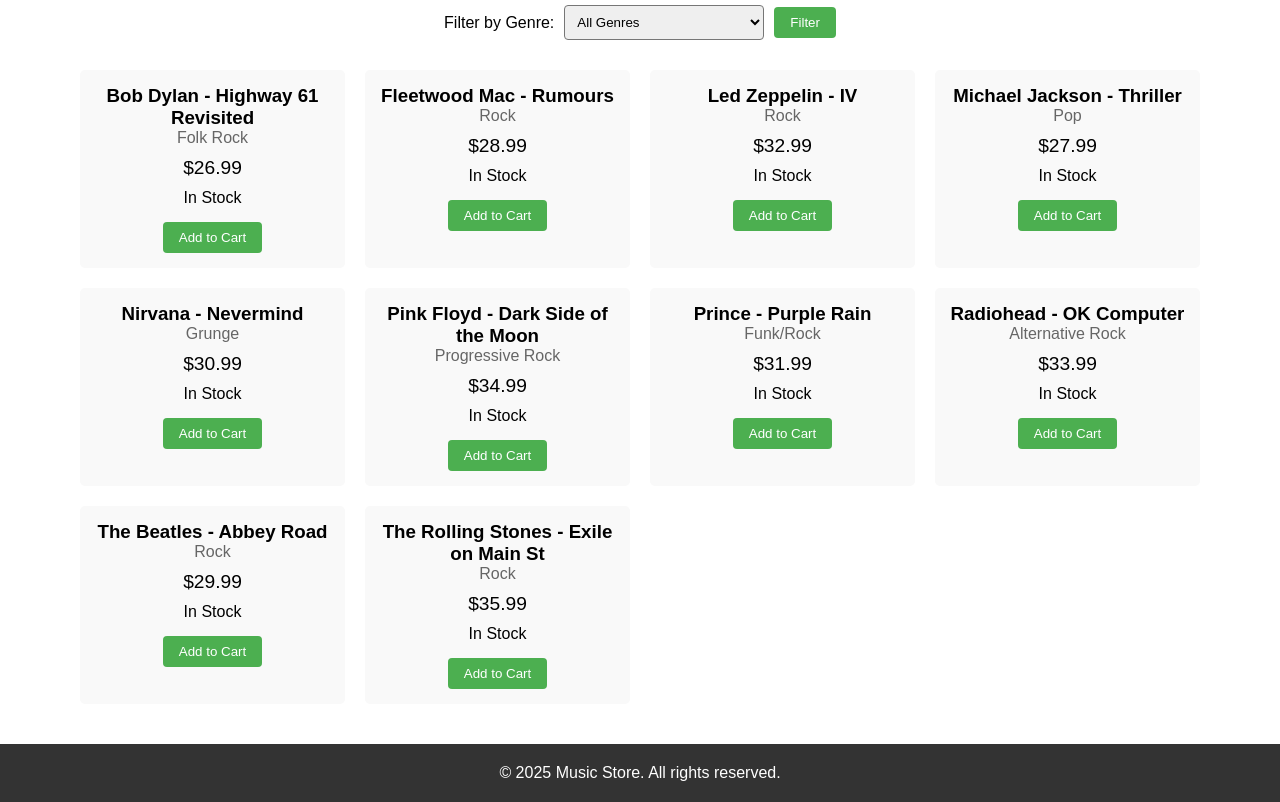
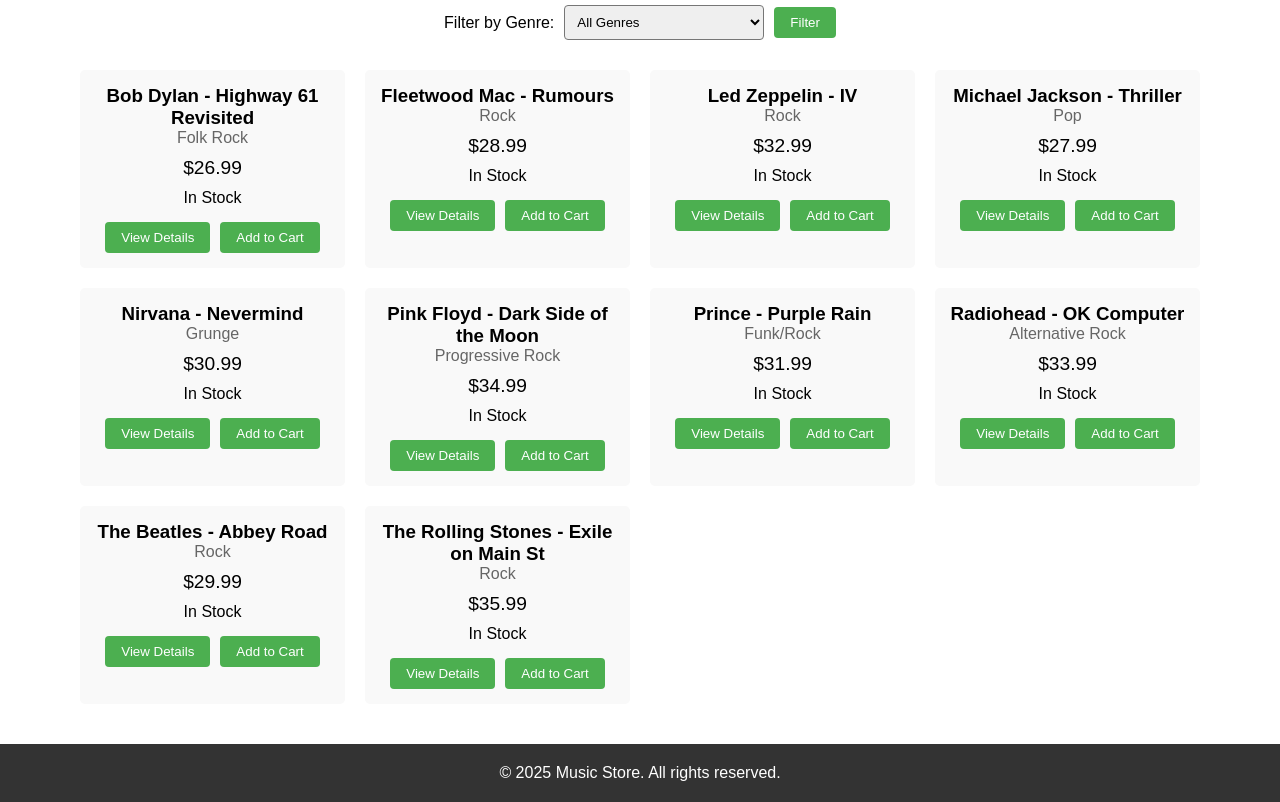
Before and after one commit to jermarthecar/466, a PHP site: page /customer/products.php in a window 1280 px wide. Shown: the part 146-948 px from the top of the page. Run offline with PHP 8.4, Linux system fonts and the light colour scheme; a user stored in the database is signed in; data comes from the database, SQL or seed files in the repository.

Commit message:
Added view details to product page

```diff
--- a/web/customer/products.php
+++ b/web/customer/products.php
@@ -97,11 +97,14 @@ try {
                         In Stock
                     <?php endif; ?>
                 </p>
-                <form method="post" action="cart.php">
-                    <input type="hidden" name="product_id" value="<?php echo $product['ProductID']; ?>">
-                    <input type="hidden" name="action" value="add">
-                    <button type="submit" class="button">Add to Cart</button>
-                </form>
+                <div style="display: flex; gap: 10px; justify-content: center;">
+                    <button onclick="window.location.href='product_detail.php?id=<?php echo $product['ProductID']; ?>'" class="button">View Details</button>
+                    <form method="post" action="cart.php" style="margin: 0;">
+                        <input type="hidden" name="product_id" value="<?php echo $product['ProductID']; ?>">
+                        <input type="hidden" name="action" value="add">
+                        <button type="submit" class="button">Add to Cart</button>
+                    </form>
+                </div>
             </div>
         <?php endforeach; ?>
     </div>
```
